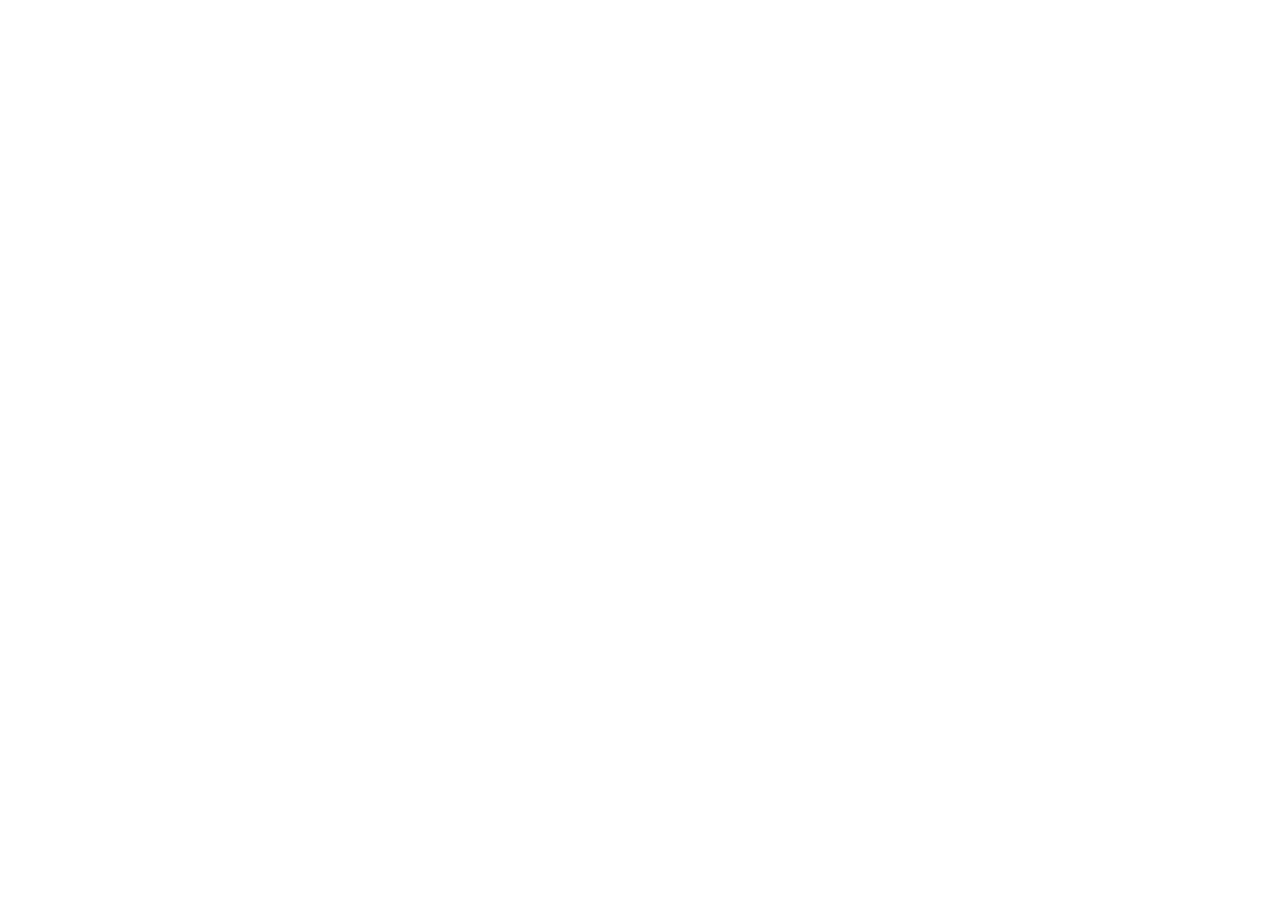
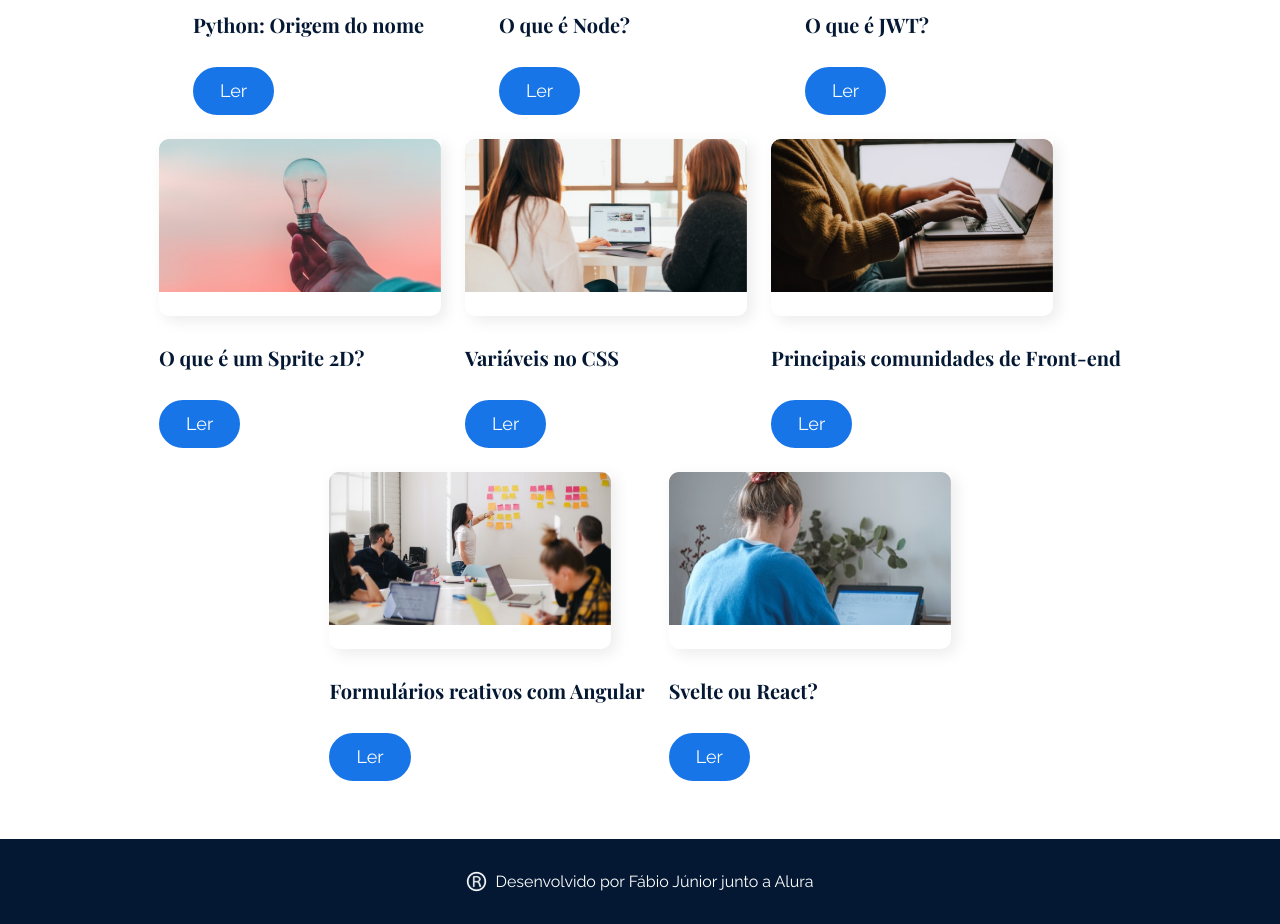
Before and after one commit to fabiosimplis/ola_mundo_react_router, a React (Vite) app: page / in a window 1280 px wide. Shown: the part 820-1744 px from the top of the page. Before the commit the page ends 800 px from the top, so only its background shows below. Built offline with nearby package versions, Linux system fonts and the light colour scheme.

Commit message:
add pagina inicial

```diff
--- a/src/components/Banner/index.jsx
+++ b/src/components/Banner/index.jsx
@@ -1,6 +1,7 @@
 import styles from "./Banner.module.css";
 import circuloColorido from "../../assets/circulo_colorido.png";
-export function Banner() {
+
+export default function Banner() {
   return (
     <div className={styles.banner}>
       <div className={styles.apresentacao}>
--- /dev/null
+++ b/src/components/Post/Post.module.css
@@ -0,0 +1,54 @@
+.post {
+  text-align: center;
+  width: 282px;
+  box-shadow: 5px 5px 15px rgba(0, 0, 0, 0.08);
+  border-radius: 0px 0px 10px 10px;
+  padding-bottom: 1.5rem;
+  transition: transform .2s;
+}
+
+.post:hover {
+  transform: translate(0, -1rem);
+}
+
+.capa {
+  width: 100%;
+}
+
+.titulo {
+  font-family: var(--fonte-secundaria);
+  font-size: 1.25rem;
+  color: var(--azul-escuro);
+  line-height: 1.75rem;
+  margin: 1.5rem 0 1.75rem;
+}
+
+.botaoLer {
+  display: inline-block;
+  border-radius: 24px;
+  padding: 0.75rem 1.5rem;
+  font-size: 1.125rem;
+  line-height: 1.125rem;
+  background-color: var(--azul-medio);
+  color: var(--branco);
+  border: 3px solid var(--azul-medio);
+  cursor: pointer;
+  transition: 0.2s
+}
+
+.botaoLer:hover {
+  border: 3px solid var(--azul-escuro);
+}
+
+@media (max-width: 1100px) {
+  .post {
+      width: 336px;
+  }
+  .titulo {
+      font-weight: 600;
+  }
+  .botaoLer {
+      padding: 0.6875rem 1.5rem;
+      font-size: 1.375rem;
+  }
+}
--- /dev/null
+++ b/src/components/Post/index.jsx
@@ -0,0 +1,16 @@
+import styles from './Post.module.css';
+
+export default function Post({ post }) {
+  return (
+    <div className="styles.post">
+      <img
+      className={styles.post}
+      src={`/assets/posts/${post.id}/capa.png`}
+      alt="Imagem de capa do Post" />
+
+      <h2 className={styles.titulo}>{post.titulo}</h2>
+
+      <button className={styles.botaoLer}>Ler</button>
+    </div>
+  )
+}
--- /dev/null
+++ b/src/components/Rodape/Rodape.module.css
@@ -0,0 +1,9 @@
+.rodape {
+  background-color: var(--azul-escuro);
+  color: var(--branco);
+  padding: 2rem 0;
+  display: flex;
+  justify-content: center;
+  align-items: center;
+  column-gap: .5rem;
+}
--- /dev/null
+++ b/src/components/Rodape/index.jsx
@@ -0,0 +1,11 @@
+import styles from "./Rodape.module.css";
+import marcaRegistrada from "assets/marca_registrada.svg";
+
+export default function Rodape() {
+  return (
+    <footer className={styles.rodape}>
+      <img src={marcaRegistrada} alt="Imagem de marca registrada" />
+      Desenvolvido por Fábio Júnior junto a Alura
+    </footer>
+  );
+}
--- /dev/null
+++ b/src/paginas/Inicio/Inicio.module.css
@@ -0,0 +1,21 @@
+.posts {
+  padding: 0 6vw 3.625rem;
+  display: flex;
+  justify-content: center;
+  flex-wrap: wrap;
+  gap: 1.5rem;
+  margin-top: -2.5rem;
+}
+
+@media (max-width: 1100px) {
+  .posts {
+      margin-top: 0;
+      padding: 2rem 1.5rem 3.625rem;
+  }
+}
+
+@media (max-width: 744px) {
+  .posts {
+      padding: 2rem 1rem 3rem;
+  }
+}
--- a/src/paginas/Inicio/index.jsx
+++ b/src/paginas/Inicio/index.jsx
@@ -1,10 +1,19 @@
-import { Banner } from "../../components/Banner";
+import Banner from "../../components/Banner";
+import Post from "../../components/Post";
+import styles from "./Inicio.module.css";
+import posts from "../../json/posts.json";
 
 export default function Inicio() {
   return (
     <main>
       <Banner />
-      <h1>Olá mundo!</h1>
+      <ul className={styles.posts}>
+        {posts.map((post) => (
+          <li key={post.id}>
+            <Post post={post} />
+          </li>
+        ))}
+      </ul>
     </main>
-  )
+  );
 }
--- a/src/routes.jsx
+++ b/src/routes.jsx
@@ -2,6 +2,7 @@ import { BrowserRouter, Route, Routes } from "react-router-dom";
 import Inicio from "./paginas/Inicio";
 import SobreMim from "./paginas/SobreMim";
 import Menu from "./components/Menu";
+import Rodape from "components/Rodape";
 
 function AppRoutes() {
   return (
@@ -12,6 +13,7 @@ function AppRoutes() {
         <Route path="/sobremim" element={<SobreMim />} />
         <Route path="*" element={<div>Página não encontrada</div>} />
       </Routes>
+      <Rodape />
     </BrowserRouter>
   );
 }
--- a/vite.config.js
+++ b/vite.config.js
@@ -6,6 +6,7 @@ export default defineConfig({
   plugins: [react()],
   resolve: {
     alias: {
+      assets: "/src/assets",
       components: "/src/components",
       paginas: "/src/paginas",
     },
```
